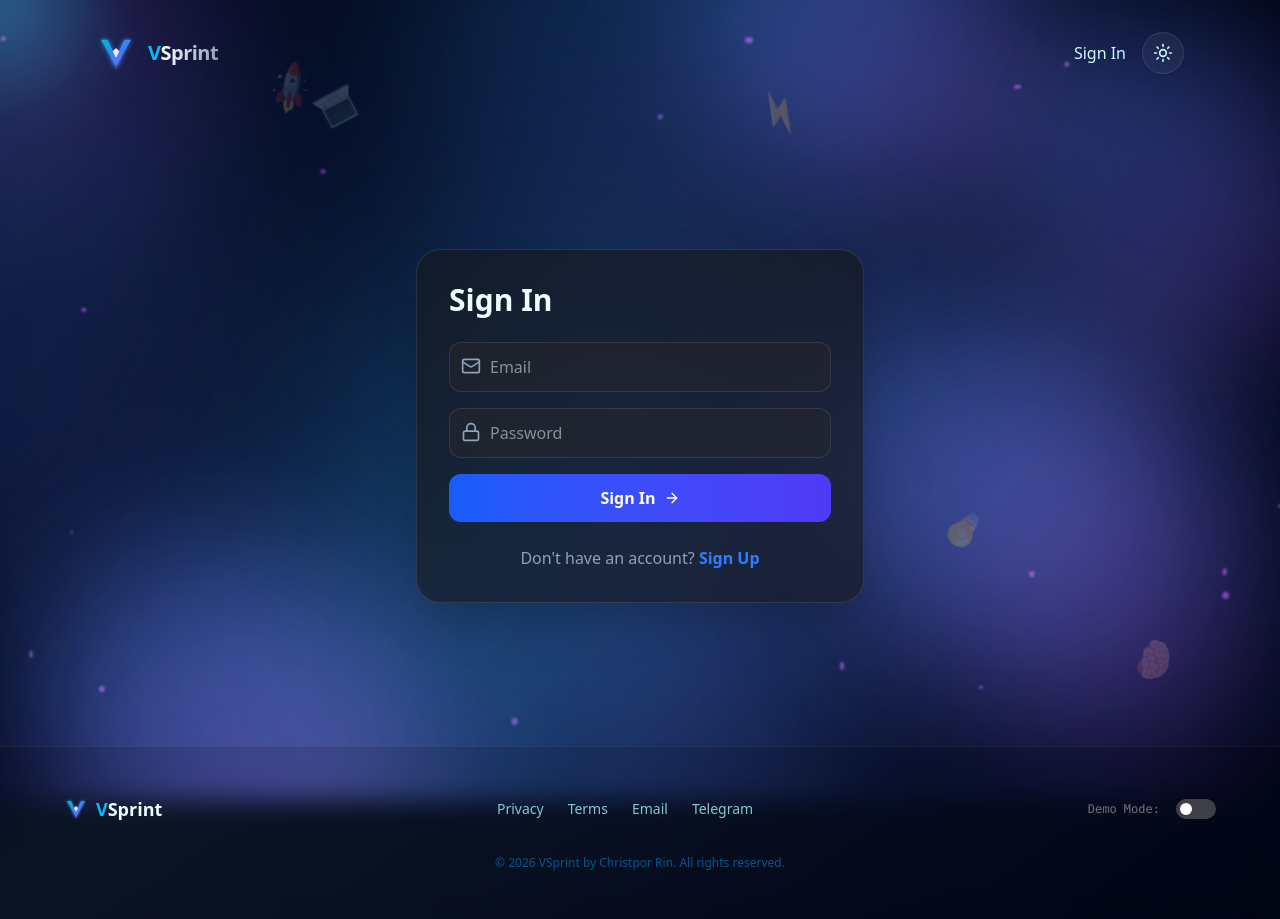
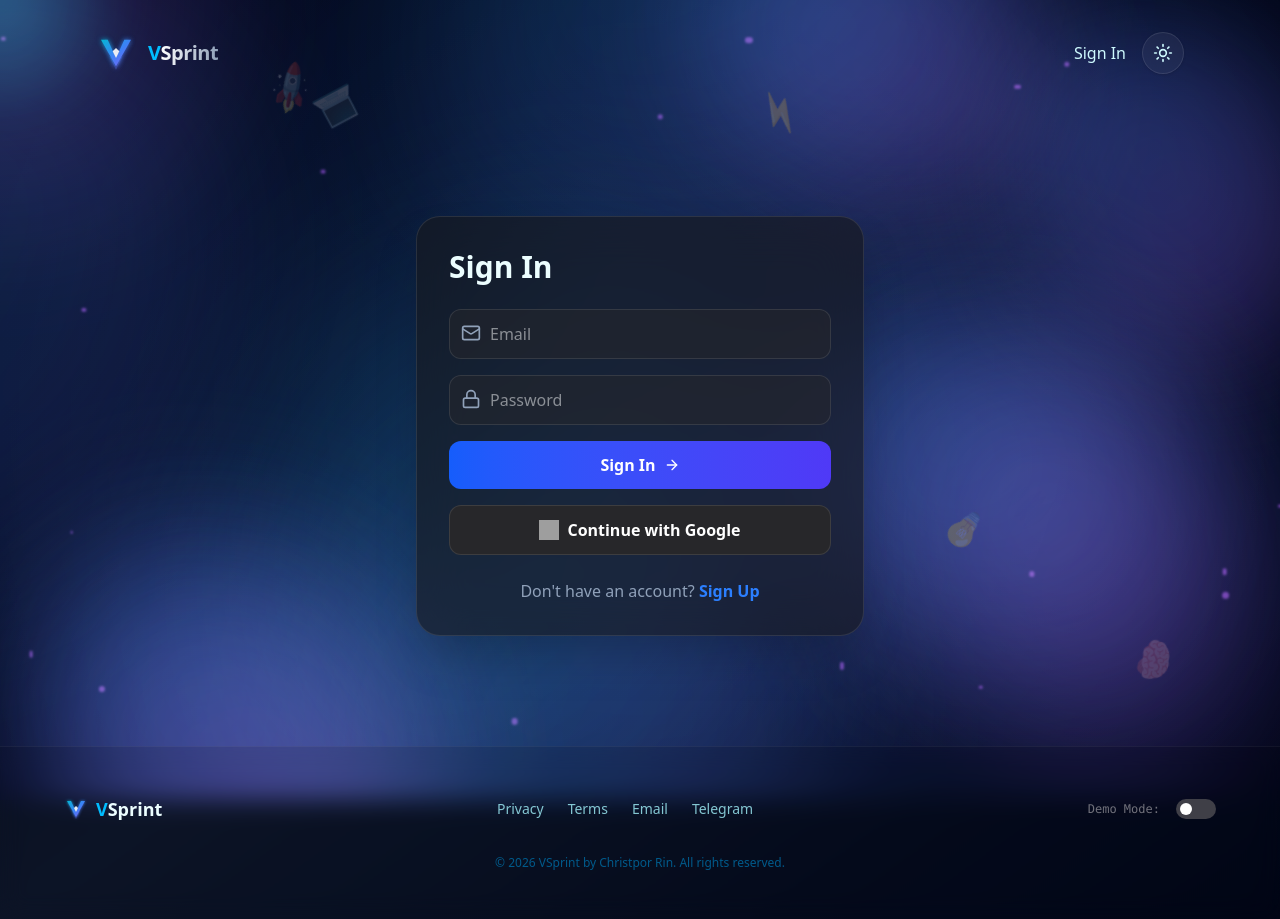
Before and after one commit to christpor/VSprint, a React (Vite) app: page / in a window 1280 px wide. Built offline with nearby package versions, Linux system fonts and the light colour scheme; grey boxes are pictures that could not be loaded.

Commit message:
feat: Add Google Sign-In to auth forms
Implement Google OAuth sign-in functionality for both the Sign-In and Sign-Up components, providing users with an alternative authentication method.

```diff
--- a/src/components/SignIn.tsx
+++ b/src/components/SignIn.tsx
@@ -36,6 +36,18 @@ export const SignIn = ({ onSwitch }: { onSwitch: () => void }) => {
       setError('Sign in failed. Please try again.');
     }
     setLoading(false);
+  };
+
+  const handleGoogleSignIn = async () => {
+    const { error } = await supabase.auth.signInWithOAuth({
+      provider: 'google',
+      options: {
+        redirectTo: window.location.origin,
+      },
+    });
+    if (error) {
+      setError(error.message);
+    }
   };
 
   return (
@@ -77,6 +89,14 @@ export const SignIn = ({ onSwitch }: { onSwitch: () => void }) => {
         >
           {loading ? <Loader2 className="w-5 h-5 animate-spin" /> : <>Sign In <ArrowRight className="w-4 h-4" /></>}
         </button>
+        <button
+          type="button"
+          onClick={handleGoogleSignIn}
+          className="w-full py-3 rounded-xl bg-white dark:bg-zinc-800 text-slate-900 dark:text-white font-semibold flex items-center justify-center gap-2 border border-slate-200 dark:border-white/10 hover:bg-slate-50 dark:hover:bg-zinc-700 transition-colors"
+        >
+          <img src="https://upload.wikimedia.org/wikipedia/commons/c/c1/Google_%22G%22_logo.svg" alt="Google" className="w-5 h-5" referrerPolicy="no-referrer" />
+          Continue with Google
+        </button>
       </form>
       <p className="mt-6 text-center text-slate-500 dark:text-slate-400">
         Don't have an account? <button onClick={onSwitch} className="text-blue-500 font-semibold">Sign Up</button>
--- a/src/components/SignUp.tsx
+++ b/src/components/SignUp.tsx
@@ -23,6 +23,18 @@ export const SignUp = ({ onSwitch }: { onSwitch: () => void }) => {
       onSwitch();
     }
     setLoading(false);
+  };
+
+  const handleGoogleSignIn = async () => {
+    const { error } = await supabase.auth.signInWithOAuth({
+      provider: 'google',
+      options: {
+        redirectTo: window.location.origin,
+      },
+    });
+    if (error) {
+      setError(error.message);
+    }
   };
 
   return (
@@ -63,6 +75,14 @@ export const SignUp = ({ onSwitch }: { onSwitch: () => void }) => {
         >
           {loading ? <Loader2 className="w-5 h-5 animate-spin" /> : <>Sign Up <ArrowRight className="w-4 h-4" /></>}
         </button>
+        <button
+          type="button"
+          onClick={handleGoogleSignIn}
+          className="w-full py-3 rounded-xl bg-white dark:bg-zinc-800 text-slate-900 dark:text-white font-semibold flex items-center justify-center gap-2 border border-slate-200 dark:border-white/10 hover:bg-slate-50 dark:hover:bg-zinc-700 transition-colors"
+        >
+          <img src="https://upload.wikimedia.org/wikipedia/commons/c/c1/Google_%22G%22_logo.svg" alt="Google" className="w-5 h-5" referrerPolicy="no-referrer" />
+          Continue with Google
+        </button>
       </form>
       <p className="mt-6 text-center text-slate-500 dark:text-slate-400">
         Already have an account? <button onClick={onSwitch} className="text-blue-500 font-semibold">Sign In</button>
```
